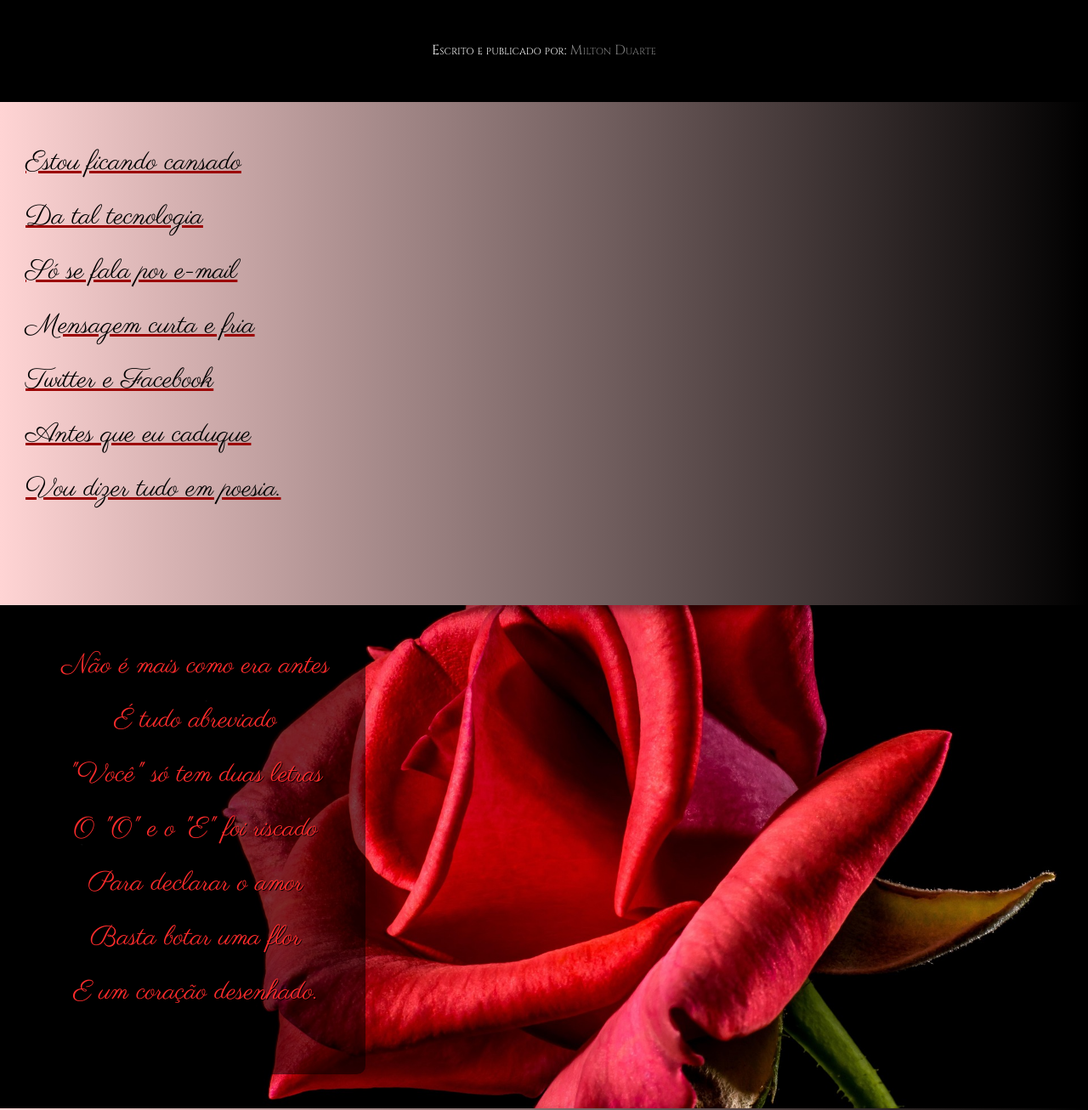
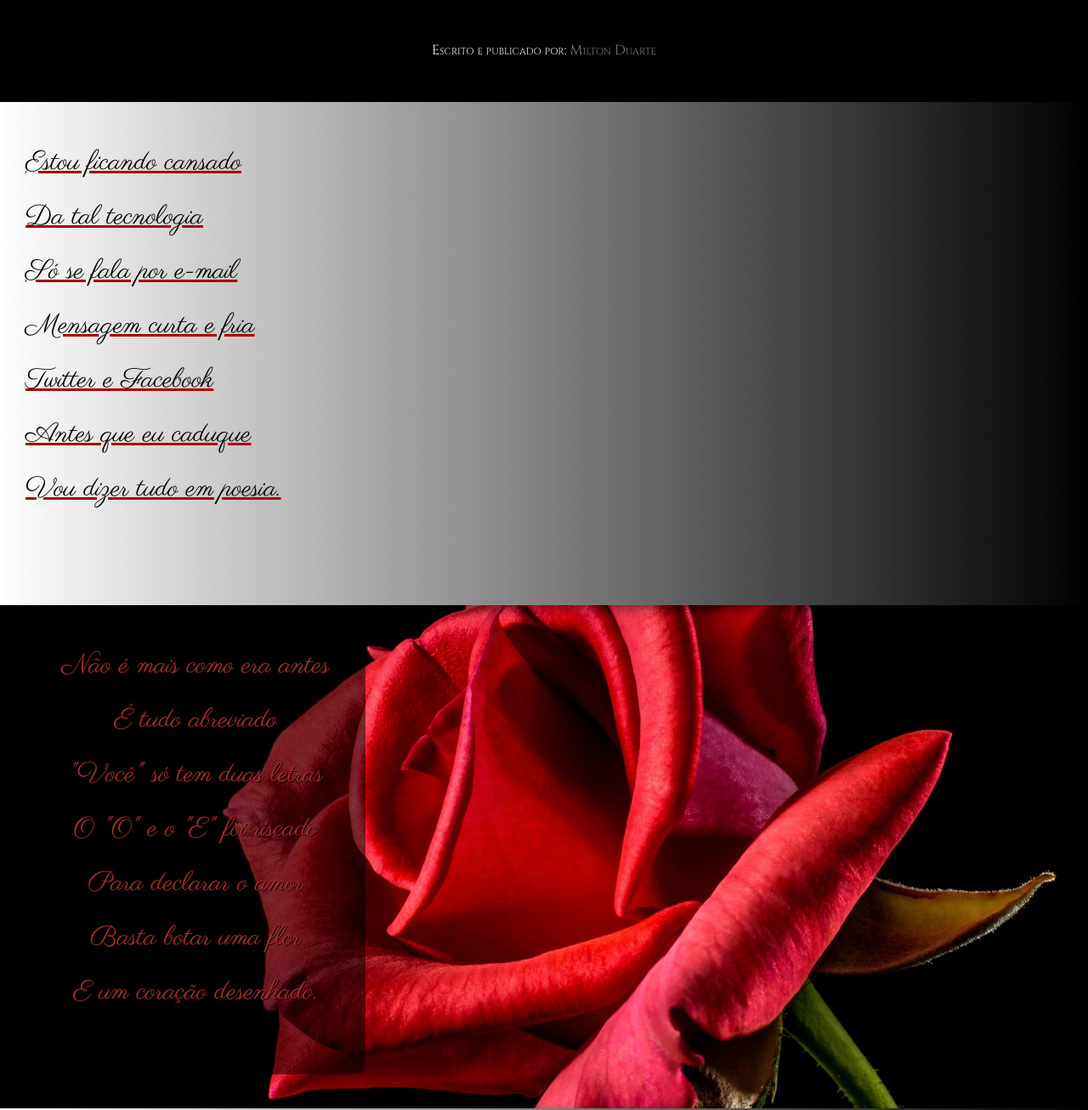
Before and after one commit to Epj-Suporte3/html-css, a plain HTML site: page desafio/desafiocordel/index.html in a window 1280 px wide. Shown: the part 128-1434 px from the top of the page at 85% size. Drawn offline with Linux system fonts and the light colour scheme.

Commit message:
Projeto "Cordel" finalizado
Feito alguns últimos ajustes de estilo no arquivo CSS, o projeto esta completo agora.

```diff
--- a/desafio/desafiocordel/estilo/style.css
+++ b/desafio/desafiocordel/estilo/style.css
@@ -66,10 +66,10 @@ section p{
 }
 
 .fundo {
-    background: linear-gradient(to right, rgb(255, 212, 212), black);
+    background: linear-gradient(to right, rgb(255, 255, 255), black);
     color: black;
     text-decoration: underline;
-    text-decoration-color: rgb(155, 0, 0);
+    text-decoration-color: rgb(170, 0, 0);
 }
 
 .imagem {
@@ -81,12 +81,12 @@ section p{
 }
 
 .imagem > p {
-    color: rgb(255, 44, 44);
+    color: rgb(170, 44, 44);
     width: 400px;
     background-color: rgba(0, 0, 0, 0.515);
     border-radius: 10px;
     text-align: center;
-    text-shadow: 1px 1px 0px black;
+    text-shadow: 1px 1px 0px rgb(8, 8, 8);
 }
 
 #img01 {
```
